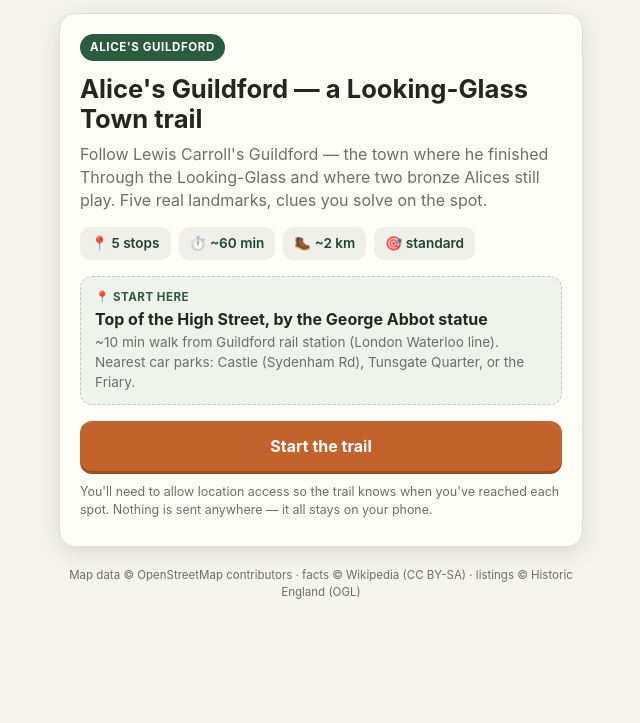
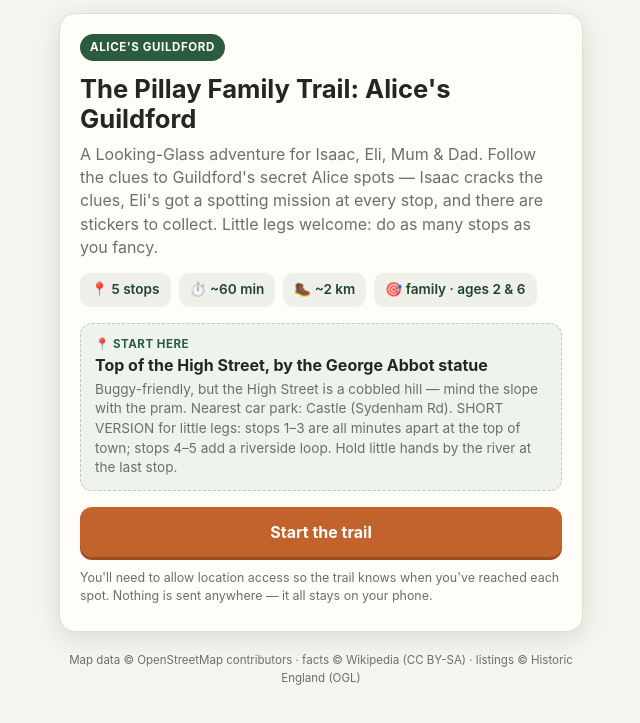
Before and after one commit to danpillay87/pillay-trails, a plain HTML site: page docs/index.html in a window 1280 px wide. Shown: the part 53-776 px from the top of the page, without its empty margins (319-959 px from the left). Drawn offline with nearby package versions, Linux system fonts and the light colour scheme.

Commit message:
Pillay-friendly: family trail for Isaac & Eli — Eli spotting missions, sticker collection, grown-up bonus facts, buggy/little-legs notes

```diff
--- a/docs/app.js
+++ b/docs/app.js
@@ -15,6 +15,7 @@
     pos: null,          // {lat,lng,acc}
     openStopId: null,
     overridden: new Set(),
+    eli: new Set(),
     map: null,
     markers: {},
     youMarker: null,
@@ -58,8 +59,13 @@
     });
   }
   function storeKey(){ return "gt:" + (state.trail ? state.trail.id : "x"); }
+  function eliKey(){ return "gt:eli:" + (state.trail ? state.trail.id : "x"); }
   function saveProgress(){ try{ localStorage.setItem(storeKey(), JSON.stringify([...state.found])); }catch(e){} }
-  function loadProgress(){ try{ const r = JSON.parse(localStorage.getItem(storeKey())||"[]"); state.found = new Set(r);}catch(e){ state.found = new Set(); } }
+  function saveEli(){ try{ localStorage.setItem(eliKey(), JSON.stringify([...state.eli])); }catch(e){} }
+  function loadProgress(){
+    try{ state.found = new Set(JSON.parse(localStorage.getItem(storeKey())||"[]")); }catch(e){ state.found = new Set(); }
+    try{ state.eli = new Set(JSON.parse(localStorage.getItem(eliKey())||"[]")); }catch(e){ state.eli = new Set(); }
+  }
 
   function showScreen(id){
     document.querySelectorAll(".screen").forEach((s)=>s.classList.remove("active"));
@@ -236,11 +242,14 @@
     $("sheet-answer").parentElement.style.display = isArrival?"none":"flex";
     $("btn-hint").style.display = (s.answer_hint && !isArrival)?"":"none";
     $("btn-submit").textContent = isArrival?"Check in here":"Check";
+    const eliBlock=$("eli-mission");
+    if(s.little_ones){ eliBlock.hidden=false; $("eli-task").textContent=s.little_ones; $("eli-done").hidden=!state.eli.has(s.id); }
+    else eliBlock.hidden=true;
     if(found){
       answerBlock.hidden=true; reveal.hidden=false;
-      $("sheet-story").textContent=s.story||""; setSource(s);
+      $("sheet-story").textContent=s.story||""; setSource(s); setGrownup(s);
     }else{
-      answerBlock.hidden=false; reveal.hidden=true;
+      answerBlock.hidden=false; reveal.hidden=true; $("grownup-bonus").hidden=true;
     }
     refreshSheetStatus();
     openSheet();
@@ -248,6 +257,10 @@
   function setSource(s){
     const a=$("sheet-source");
     if(s.source){ a.hidden=false; a.href=s.source; } else a.hidden=true;
+  }
+  function setGrownup(s){
+    const g=$("grownup-bonus");
+    if(s.grownup){ g.hidden=false; g.textContent="🧠 Grown-up bonus: "+s.grownup; } else g.hidden=true;
   }
   function refreshSheetStatus(){
     const s=stopById(state.openStopId); if(!s) return;
@@ -282,7 +295,7 @@
     if(state.markers[s.id]) state.markers[s.id].setIcon(numIcon(s.id,true));
     $("answer-block").hidden=true;
     const reveal=$("sheet-reveal"); reveal.hidden=false;
-    $("sheet-story").textContent=s.story||"Nice one."; setSource(s);
+    $("sheet-story").textContent=s.story||"Nice one."; setSource(s); setGrownup(s);
     $("sheet-num").textContent="✓";
     refreshSheetStatus(); updateProgress(); renderStops();
   }
@@ -302,13 +315,17 @@
     const t=state.trail;
     showScreen("screen-finale");
     $("finale-title").textContent = (t.finale&&t.finale.title) || "You made it! 🎉";
-    $("finale-msg").textContent = (t.finale&&t.finale.message) || ("You found all "+t.stops.length+" stops on the "+t.title+".");
+    let msg = (t.finale&&t.finale.message) || ("You found all "+t.stops.length+" stops on the "+t.title+".");
+    if(state.eli.size) msg += "  Eli spotted "+state.eli.size+(state.eli.size===1?" thing":" things")+" along the way! ⭐";
+    $("finale-msg").textContent = msg;
+    const strip=$("sticker-strip");
+    if(strip) strip.innerHTML = t.stops.filter(s=>state.found.has(s.id)).map(s=>'<span class="sticker">'+(s.sticker||"⭐")+'</span>').join("");
     const r=$("finale-reward");
     if(t.finale&&t.finale.reward_idea){ r.hidden=false; r.innerHTML="<strong>🏁 Your reward</strong><br>"+escapeHtml(t.finale.reward_idea); }
     else r.hidden=true;
   }
   function restart(){
-    state.found=new Set(); state.overridden=new Set(); saveProgress();
+    state.found=new Set(); state.overridden=new Set(); state.eli=new Set(); saveProgress(); saveEli();
     Object.values(state.markers).forEach((m,i)=>{}); // icons refreshed on start
     state.trail.stops.forEach(s=>{ if(state.markers[s.id]) state.markers[s.id].setIcon(numIcon(s.id,false)); });
     startTrail();
@@ -334,6 +351,7 @@
     $("btn-hint").onclick=()=>{ const s=stopById(state.openStopId); const h=$("sheet-hint"); h.hidden=false; h.textContent="💡 "+(s&&s.answer_hint?s.answer_hint:"No hint for this one — trust your eyes."); };
     $("btn-override").onclick=()=>{ const s=stopById(state.openStopId); if(s){ state.overridden.add(s.id); refreshSheetStatus(); toast("OK — marked you as here."); } };
     $("btn-next").onclick=nextStop;
+    $("btn-eli").onclick=()=>{ const s=stopById(state.openStopId); if(!s) return; state.eli.add(s.id); saveEli(); $("eli-done").hidden=false; toast("⭐ Yay Eli! Well spotted!"); };
     $("btn-restart").onclick=restart;
   }
 
--- a/docs/trails/guildford-2026-06-18.json
+++ b/docs/trails/guildford-2026-06-18.json
@@ -1,11 +1,11 @@
 {
   "id": "guildford-2026-06-18",
-  "title": "Alice's Guildford — a Looking-Glass Town trail",
+  "title": "The Pillay Family Trail: Alice's Guildford",
   "theme": "Alice's Guildford",
   "area": "Guildford",
-  "date_relevance": "Evergreen · optional Summer Solstice overlay (21 Jun)",
-  "blurb": "Follow Lewis Carroll's Guildford — the town where he finished Through the Looking-Glass and where two bronze Alices still play. Five real landmarks, clues you solve on the spot.",
-  "difficulty": "standard",
+  "date_relevance": "Evergreen family trail",
+  "blurb": "A Looking-Glass adventure for Isaac, Eli, Mum & Dad. Follow the clues to Guildford's secret Alice spots — Isaac cracks the clues, Eli's got a spotting mission at every stop, and there are stickers to collect. Little legs welcome: do as many stops as you fancy.",
+  "difficulty": "family · ages 2 & 6",
   "distance_km": 2.0,
   "duration_min": 60,
   "ordered": false,
@@ -13,80 +13,95 @@
     "lat": 51.2364179,
     "lng": -0.5700983,
     "name": "Top of the High Street, by the George Abbot statue",
-    "directions": "~10 min walk from Guildford rail station (London Waterloo line). Nearest car parks: Castle (Sydenham Rd), Tunsgate Quarter, or the Friary."
+    "directions": "Buggy-friendly, but the High Street is a cobbled hill — mind the slope with the pram. Nearest car park: Castle (Sydenham Rd). SHORT VERSION for little legs: stops 1–3 are all minutes apart at the top of town; stops 4–5 add a riverside loop. Hold little hands by the river at the last stop."
   },
   "stops": [
     {
       "id": 1,
-      "name": "George Abbot Statue",
+      "name": "The Robed Statue",
       "lat": 51.2364179,
       "lng": -0.5700983,
       "geofence_m": 35,
       "clue_type": "durable",
-      "clue": "A bronze man in archbishop's robes stands at the top of the High Street. Look closely at his hands — what is he holding?",
-      "answer": ["open book", "a book", "book", "an open book", "bible"],
-      "answer_hint": "It's something you'd read — held open in his hand.",
-      "story": "George Abbot, born in Guildford in 1562, rose to become Archbishop of Canterbury. This bronze by Faith Winter was unveiled in 1993. He founded the almshouses just behind you — Abbot's Hospital — in 1619.",
+      "clue": "Say hello to the big bronze man in the long robe! He's holding something you might read at bedtime. What is it?",
+      "answer": ["book", "a book", "open book", "the book", "bible"],
+      "answer_hint": "It's open in his hands — you read it!",
+      "little_ones": "Eli — can you WAVE at the big statue man? 👋",
+      "sticker": "📖",
+      "grownup": "He's George Abbot, born in Guildford in 1562, who became Archbishop of Canterbury — and founded the almshouses right behind you in 1619.",
+      "story": "George Abbot grew up in Guildford and rose to the very top of the church. This bronze was put up in 1993. The almshouses behind you, which he built in 1619, are still lived in today!",
       "source": "https://en.wikipedia.org/wiki/Abbot%27s_Hospital"
     },
     {
       "id": 2,
-      "name": "The Guildhall Clock",
+      "name": "The Giant Golden Clock",
       "lat": 51.23587,
       "lng": -0.57236,
       "geofence_m": 30,
       "clue_type": "durable",
-      "clue": "Find the famous golden clock that juts right out over the High Street. A grateful clockmaker gave it to the town — what year is painted in big gold figures on it?",
-      "answer": ["1683"],
-      "answer_hint": "Four digits in gold, in the 1680s.",
-      "story": "London clockmaker John Aylward gave the town this projecting gilt clock in 1683 — in return for being allowed to trade here. English oak case, copper dials, re-gilded in 23½-carat gold leaf. It's the symbol of Guildford.",
+      "clue": "Look UP! A giant clock pokes right out over the street on a long arm. What colour is it?",
+      "answer": ["gold", "golden", "gold and black", "yellow"],
+      "answer_hint": "It's shiny, like pirate treasure!",
+      "little_ones": "Eli — point UP at the big shiny clock! ☝️",
+      "sticker": "🕰️",
+      "grownup": "A clockmaker called John Aylward gave it to the town in 1683 — and that date is painted on it in real gold leaf.",
+      "story": "This famous clock has hung over Guildford's High Street since 1683. A clockmaker gave it to the town as a thank-you for letting him work here. It's covered in real gold!",
       "source": "https://en.wikipedia.org/wiki/Guildford_Guildhall"
     },
     {
       "id": 3,
-      "name": "Guildford Castle & the Looking-Glass Alice",
+      "name": "The Castle & the Magic Mirror",
       "lat": 51.234314,
       "lng": -0.572431,
       "geofence_m": 60,
       "clue_type": "virtual",
-      "clue": "Climb up to the Castle gardens. Tucked in a walled corner is a little bronze girl caught mid-step, doing the magical thing from the title of the book Lewis Carroll finished here. What is Alice stepping through?",
-      "answer": ["mirror", "the mirror", "a mirror", "looking glass", "looking-glass", "the looking glass"],
-      "answer_hint": "Through the Looking-…",
-      "story": "The Norman keep (built around the 1130s) towers over gardens opened to the public in 1888. In a walled corner stands Jeanne Argent's 1990 statue of Alice stepping through the mirror — Lewis Carroll completed 'Through the Looking-Glass' while staying with his sisters nearby on Castle Hill.",
+      "clue": "Up in the castle gardens, find the little girl statue. She's stepping through something you look into to see your own face. What is it?",
+      "answer": ["mirror", "a mirror", "the mirror", "looking glass", "looking-glass"],
+      "answer_hint": "You see yourself in it — 'Through the Looking-…'",
+      "little_ones": "Eli — can you find the BIG stone castle tower? 🏰",
+      "sticker": "🪞",
+      "grownup": "The Norman keep dates to the 1130s. The little Alice statue (1990) marks how Lewis Carroll finished 'Through the Looking-Glass' while staying just nearby on Castle Hill.",
+      "story": "Guildford's castle is nearly 900 years old! Hidden in a quiet corner of the gardens is a statue of Alice stepping through a magic mirror — because the man who wrote Alice, Lewis Carroll, finished one of the books right here in Guildford.",
       "source": "https://en.wikipedia.org/wiki/Guildford_Castle"
     },
     {
       "id": 4,
-      "name": "St Mary's Church, Quarry Street",
+      "name": "The Oldest Building in Town",
       "lat": 51.2346,
       "lng": -0.5774,
       "geofence_m": 55,
       "clue_type": "virtual",
-      "clue": "This little church on Quarry Street has the oldest stones in all of Guildford — and it's where Lewis Carroll's funeral was held. Its rough flint tower was raised around the year 1040. Which century does that make it?",
-      "answer": ["11th century", "11th", "eleventh", "11", "1040", "c1040"],
-      "answer_hint": "Built around 1040 — so it's the 11-hundreds minus one… count the hundreds.",
-      "story": "St Mary's Anglo-Saxon tower dates to about 1040, making it the oldest surviving building in Guildford — roughly 70 years older than the Castle. Lewis Carroll's funeral was held here in January 1898.",
+      "clue": "This little church is the OLDEST building in the whole town — nearly a thousand years old! Is its bumpy old tower made of brick, or stone?",
+      "answer": ["stone", "stones", "flint", "flint stone"],
+      "answer_hint": "Touch it — it's hard and grey, not red bricks.",
+      "little_ones": "Eli — can you find the church's big wooden door? 🚪",
+      "sticker": "⛪",
+      "grownup": "The Anglo-Saxon tower dates to about 1040 — roughly 70 years older than the Castle. Lewis Carroll's funeral was held here in 1898.",
+      "story": "St Mary's tower was built around the year 1040 — that's nearly 1,000 years ago, older than the castle! It's made of rough flint stone. Lewis Carroll's funeral was held here.",
       "source": "https://en.wikipedia.org/wiki/St_Mary%27s_Church,_Guildford"
     },
     {
       "id": 5,
-      "name": "Alice & the White Rabbit",
+      "name": "Follow the White Rabbit!",
       "lat": 51.235,
       "lng": -0.579,
       "geofence_m": 70,
       "clue_type": "virtual",
-      "clue": "Down by the River Wey, a bronze Alice kneels on the grass, following someone in a terrible hurry. Who is she chasing?",
-      "answer": ["white rabbit", "the white rabbit", "a white rabbit", "rabbit"],
-      "answer_hint": "'I'm late! I'm late!' — a white…",
-      "story": "Edwin Russell's bronze, unveiled in 1984, shows Alice following the White Rabbit while her sister reads — echoing the riverboat afternoon that first sparked the tale. A lovely riverside finish.",
+      "clue": "Down by the river, a bronze Alice is chasing an animal who is late, late, LATE! What animal is it?",
+      "answer": ["rabbit", "white rabbit", "the white rabbit", "bunny", "a rabbit"],
+      "answer_hint": "'I'm late! I'm late!' — a white, fluffy…",
+      "little_ones": "Eli — can you find the bunny rabbit, and hop like him? 🐰",
+      "sticker": "🐰",
+      "grownup": "Edwin Russell's bronze (1984) shows the riverboat afternoon that first sparked the Alice stories — Alice's sister reads beside her.",
+      "story": "Here by the River Wey, Alice chases the White Rabbit down his hole and into Wonderland. This statue remembers the sunny boat trip where Lewis Carroll first made up the story for a little girl called Alice.",
       "source": "https://www.atlasobscura.com/places/alice-and-the-white-rabbit"
     }
   ],
   "finale": {
-    "title": "You've found your way through Wonderland! 🐇",
-    "message": "Five stops, a thousand years of Guildford, and the town where Alice was dreamed up. Charles Dodgson — Lewis Carroll — knew these streets well.",
-    "reward_idea": "An ice cream by the River Wey, or a cream tea back up the High Street — you've earned it."
+    "title": "You did it, Isaac & Eli! 🎉🐇",
+    "message": "Five stops, all of Alice's Guildford, explored by the Pillay family. Lewis Carroll would be proud!",
+    "reward_idea": "An ice cream by the River Wey — explorers' orders! 🍦"
   },
   "credits": "Map data © OpenStreetMap contributors · facts © Wikipedia (CC BY-SA) · listings © Historic England (OGL)",
-  "_recce_notes": "FOOT-VERIFY these GPS pins on the first walk and tighten geofences: Stop 3 Looking-Glass Alice (in walled garden, tree cover — coord is the keep, 60 m fence covers grounds), Stop 4 St Mary's (Wikipedia coord only 4 dp), Stop 5 White Rabbit (riverside statue not individually geotagged — 70 m fence). Stops 1 & 2 coords are high-confidence."
+  "_recce_notes": "FOOT-VERIFY these GPS pins on the first walk and tighten geofences: Stop 3 Looking-Glass Alice (walled garden, tree cover — coord is the keep, 60 m fence covers grounds), Stop 4 St Mary's (Wikipedia coord 4 dp), Stop 5 White Rabbit (riverside statue not individually geotagged — 70 m fence). Stops 1 & 2 high-confidence."
 }
```
Also changed, not shown: docs/index.html (+9 -0 lines), docs/style.css (+10 -0 lines).
